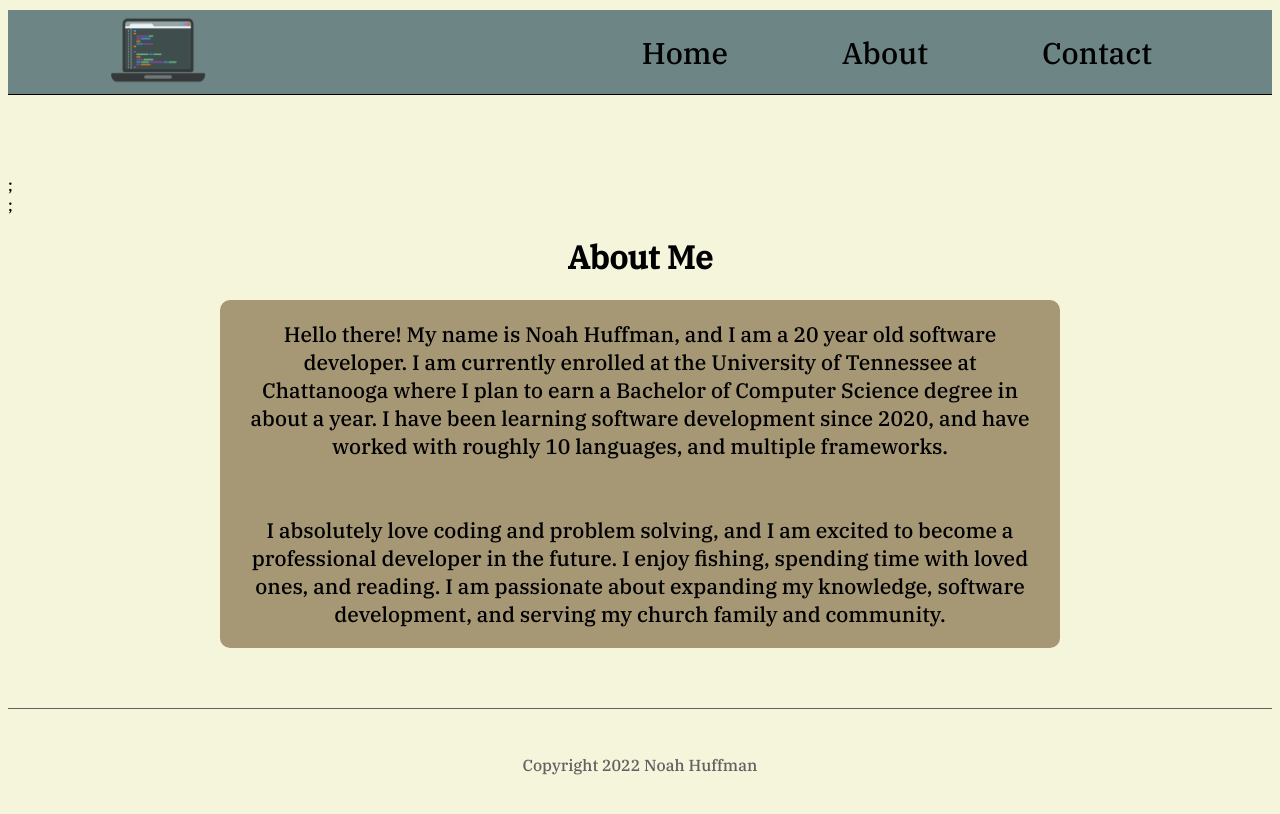
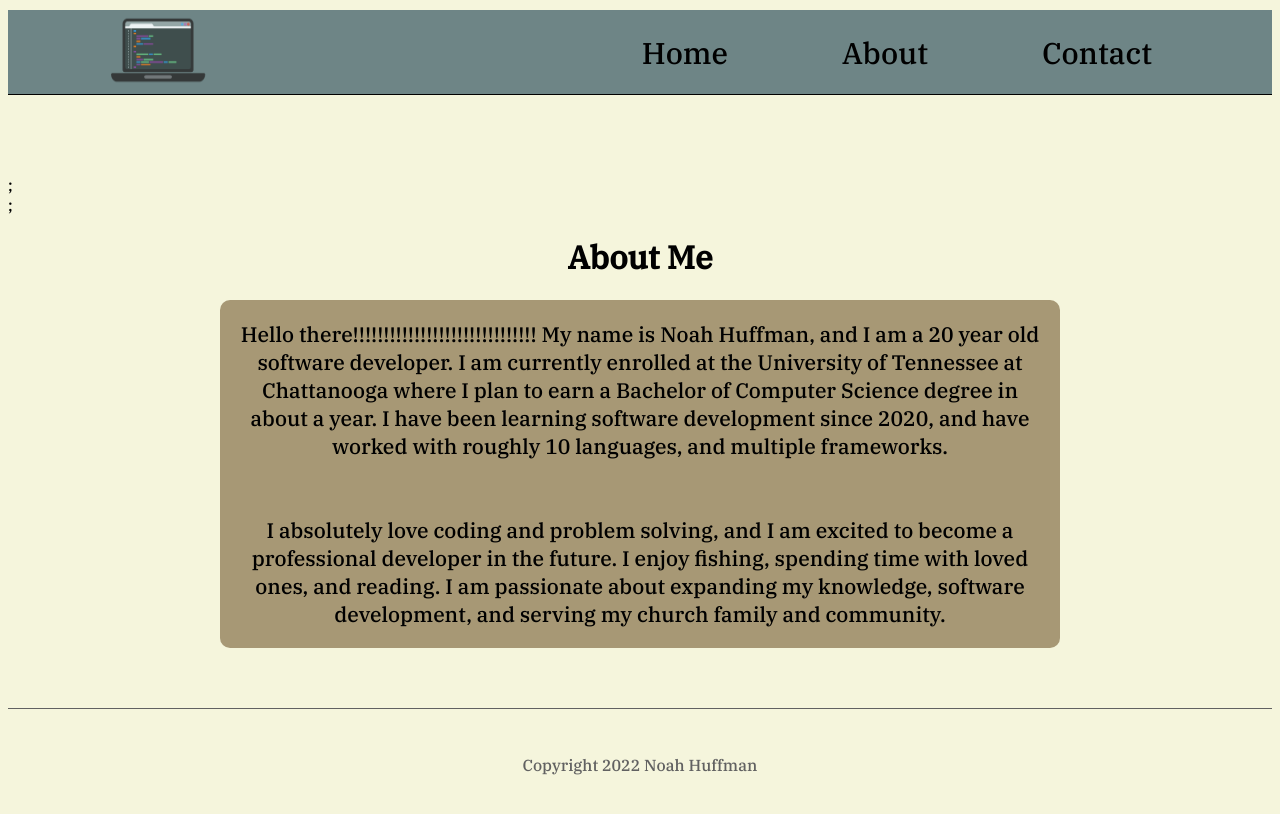
Before and after one commit to NoahHuffman/Portfolio, a Next.js app: page /about in a window 1280 px wide. Shown: the top 814 px of the page. Built offline with nearby package versions, Linux system fonts and the light colour scheme.

Commit message:
testing...1

```diff
--- a/pages/about.js
+++ b/pages/about.js
@@ -10,11 +10,12 @@ const About = () => {
       <h1 className="abouth1">About Me</h1>
       <div className="about">
         <span className="aboutContent">
-          Hello there! My name is Noah Huffman, and I am a 20 year old software
-          developer. I am currently enrolled at the University of Tennessee at
-          Chattanooga where I plan to earn a Bachelor of Computer Science degree
-          in about a year. I have been learning software development since 2020,
-          and have worked with roughly 10 languages, and multiple frameworks.
+          Hello there!!!!!!!!!!!!!!!!!!!!!!!!!!!!!! My name is Noah Huffman, and
+          I am a 20 year old software developer. I am currently enrolled at the
+          University of Tennessee at Chattanooga where I plan to earn a Bachelor
+          of Computer Science degree in about a year. I have been learning
+          software development since 2020, and have worked with roughly 10
+          languages, and multiple frameworks.
           <br />
           <br />
           <br />I absolutely love coding and problem solving, and I am excited
```
